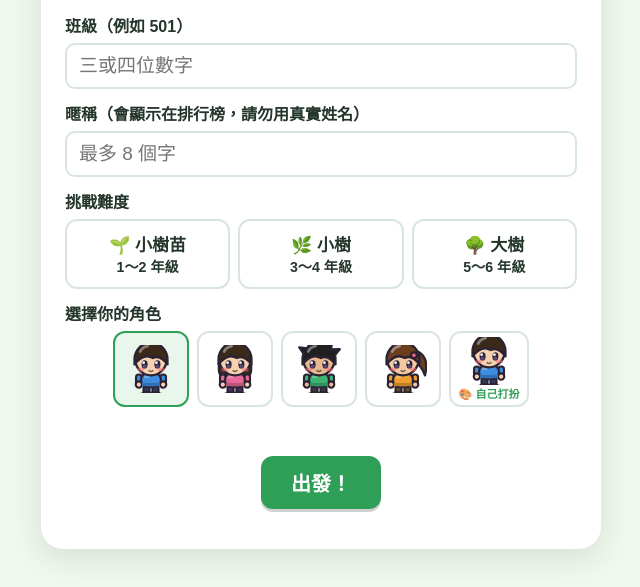
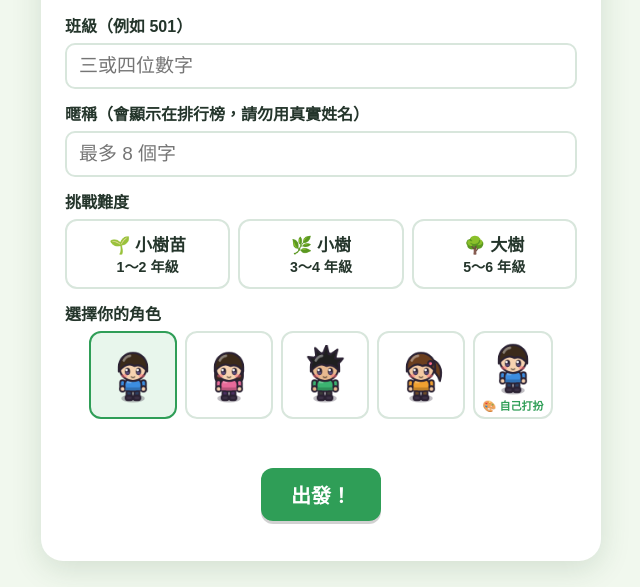
Before and after one commit to ch60125-dotcom/green-school, a plain HTML site: page index.html in a window 1280 px wide. Shown: the part 243-830 px from the top of the page, without its empty margins (319-959 px from the left). Drawn offline with Linux system fonts and the light colour scheme; animation ran at ten frames a second.

Commit message:
Update index.html

```diff
--- a/index.html
+++ b/index.html
@@ -83,7 +83,7 @@ h1,h2,h3{margin:.3em 0}
 #mini{position:absolute;left:10px;bottom:10px;width:168px;height:132px;border:3px solid #fff8e6;border-radius:8px;box-shadow:0 3px 10px rgba(0,0,0,.35);pointer-events:none;z-index:4}
 #hint{position:absolute;left:50%;top:10px;transform:translateX(-50%);background:rgba(36,40,50,.82);color:#fff;border-radius:10px;padding:5px 14px;font-size:14px;pointer-events:none;white-space:nowrap;max-width:94%;overflow:hidden;text-overflow:ellipsis;z-index:4}
 #mapBox #pad{left:auto;right:10px}
-.avs canvas{display:block;width:48px;height:48px}
+.avs canvas{display:block;width:60px;height:60px}
 .avs{flex-wrap:wrap}
 .avs .avc{display:flex;flex-direction:column;align-items:center;padding:4px 8px}
 .avs .avc small{font-size:11px;color:var(--g);font-weight:bold;white-space:nowrap}
@@ -213,7 +213,7 @@ table.board tr.me{background:#fff4c2;font-weight:bold}
     </div>
   </div>
   <div class="field"><label>選擇你的角色</label>
-    <div class="avs"><button data-av="0" class="on"><canvas width="48" height="48"></canvas></button><button data-av="1"><canvas width="48" height="48"></canvas></button><button data-av="2"><canvas width="48" height="48"></canvas></button><button data-av="3"><canvas width="48" height="48"></canvas></button><button data-av="custom" class="avc"><canvas width="48" height="48"></canvas><small>🎨 自己打扮</small></button></div>
+    <div class="avs"><button data-av="0" class="on"><canvas width="72" height="72"></canvas></button><button data-av="1"><canvas width="72" height="72"></canvas></button><button data-av="2"><canvas width="72" height="72"></canvas></button><button data-av="3"><canvas width="72" height="72"></canvas></button><button data-av="custom" class="avc"><canvas width="72" height="72"></canvas><small>🎨 自己打扮</small></button></div>
   </div>
   <div class="err" id="startErr"></div>
   <div class="row"><button id="btnGo" style="font-size:20px;padding:12px 30px">出發！</button></div>
@@ -1942,9 +1942,9 @@ function renderDresser(){
     closeModal(); };
   $('#dCancel').onclick=closeModal;
 }
-function refreshCustomTile(){ const c=document.querySelector('.avc canvas'); if(c) paintAvatar(c,buildLook(pickCustom||PRESETS[0]),'down',1.5,7); }
+function refreshCustomTile(){ const c=document.querySelector('.avc canvas'); if(c) paintAvatar(c,buildLook(pickCustom||PRESETS[0]),'down',1.55,19); }
 // 開始畫面的角色預覽
-document.querySelectorAll('.avs button:not(.avc) canvas').forEach((c,i)=>paintAvatar(c,buildLook(PRESETS[i]),'down',1.5,7));
+document.querySelectorAll('.avs button:not(.avc) canvas').forEach((c,i)=>paintAvatar(c,buildLook(PRESETS[i]),'down',1.55,19));
 pickCustom=Object.assign({},PRESETS[0]); refreshCustomTile();
 function setPlayerLook(){
   hqInit();
```
